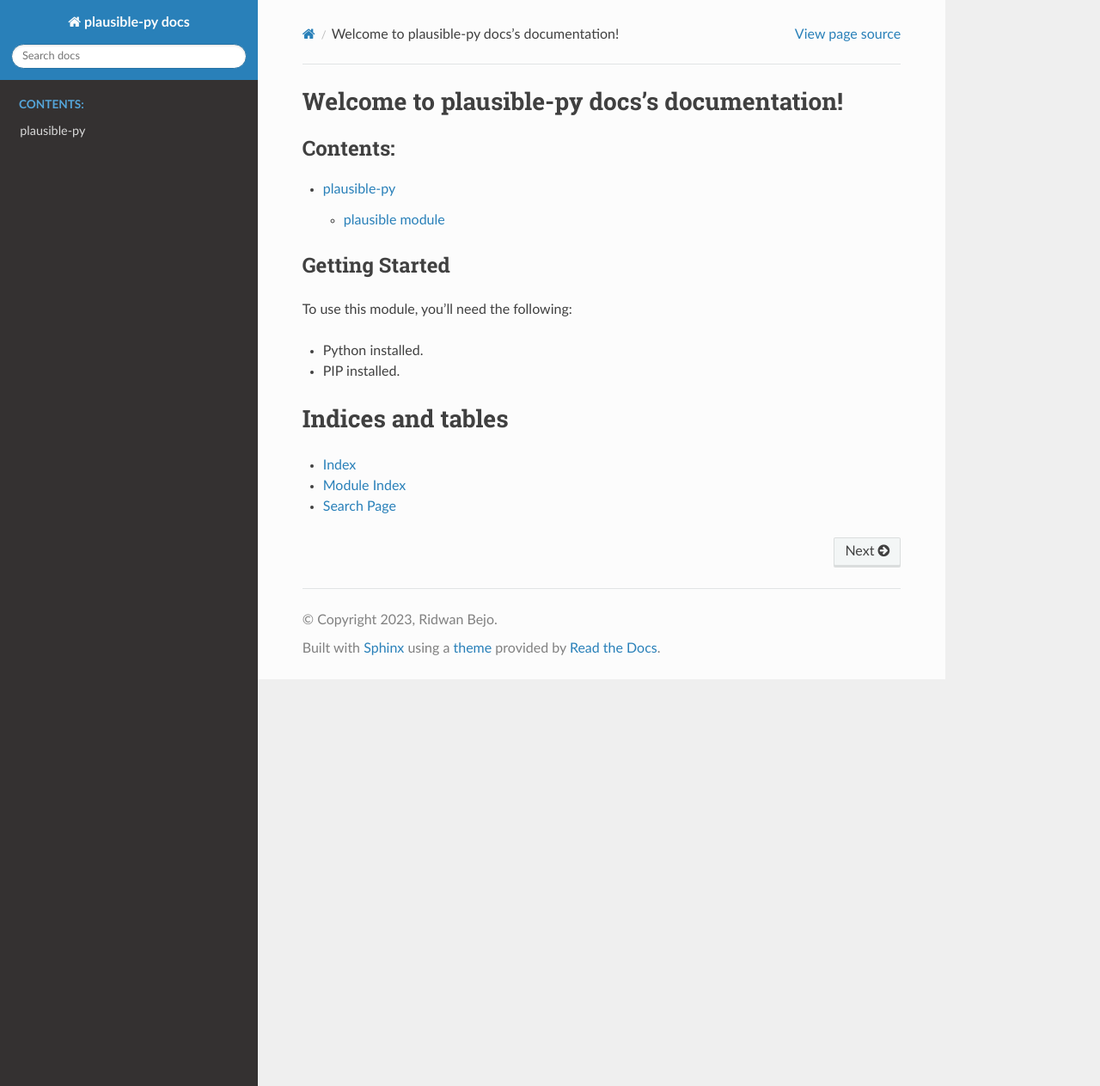
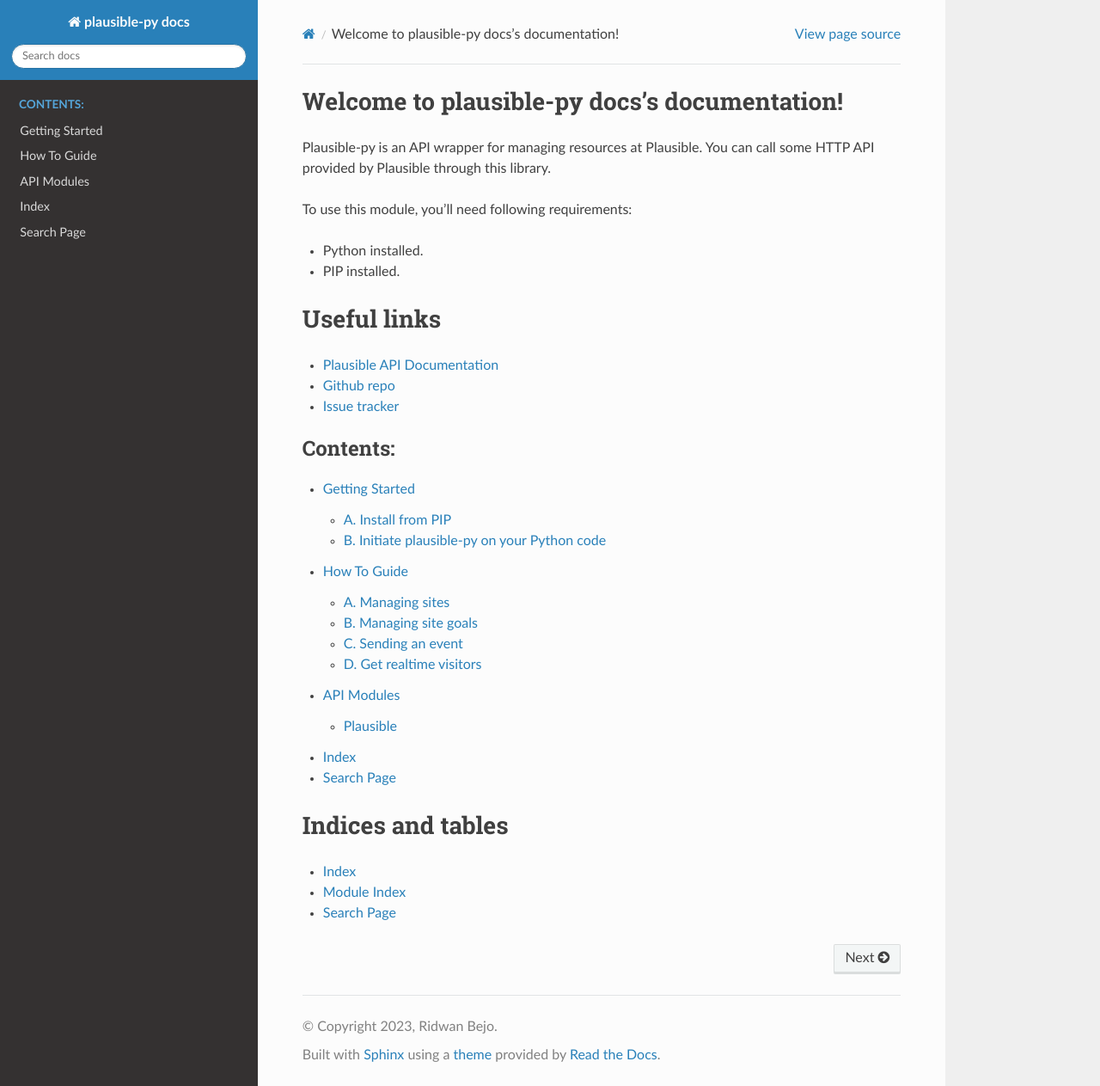
Before and after one commit to ridwanbejo/plausible-py, a Sphinx documentation site: the page built from docs/source/index.rst, in a window 1280 px wide and 1263 px high. Shown: the whole window at 86% size. Built offline with Sphinx 7.4.7 and the Read the Docs theme 2.0.0, drawn with Linux system fonts in a browser that asks for light colours.

Commit message:
issue-1 || add docs structure

```diff
--- /dev/null
+++ b/docs/source/getting-started.rst
@@ -0,0 +1,12 @@
+Getting Started
+===============
+
+A. Install from PIP
+*******************
+
+Lorem ipsum sit dolor amet
+
+B. Initiate plausible-py on your Python code
+********************************************
+
+Lorem ipsum sit dolor amet
--- /dev/null
+++ b/docs/source/how-to-guide.rst
@@ -0,0 +1,25 @@
+How To Guide
+============
+
+A. Managing sites
+*****************
+
+Lorem ipsum sit dolor amet
+
+
+B. Managing site goals
+**********************
+
+Lorem ipsum sit dolor amet
+
+
+C. Sending an event
+*******************
+
+Lorem ipsum sit dolor amet
+
+
+D. Get realtime visitors
+************************
+
+Lorem ipsum sit dolor amet
--- a/docs/source/index.rst
+++ b/docs/source/index.rst
@@ -6,20 +6,30 @@
 Welcome to plausible-py docs's documentation!
 =============================================
 
-.. toctree::
-   :maxdepth: 2
-   :caption: Contents:
+Plausible-py is an API wrapper for managing resources at Plausible. You can call some HTTP API provided by Plausible through this library.
 
-   modules
-
-Getting Started
----------------
-
-To use this module, you'll need the following:
+To use this module, you'll need following requirements:
 
 * Python installed.
 * PIP installed.
 
+Useful links
+============
+
+- `Plausible API Documentation <https://plausible.io/docs/sites-api>`_
+- `Github repo <https://github.com/ridwanbejo/plausible-py>`_
+- `Issue tracker <https://github.com/ridwanbejo/plausible-py/issues>`_
+
+
+.. toctree::
+   :maxdepth: 3
+   :caption: Contents:
+
+   getting-started
+   how-to-guide
+   modules
+   genindex
+   search
 
 Indices and tables
 ==================
--- a/docs/source/modules.rst
+++ b/docs/source/modules.rst
@@ -1,4 +1,4 @@
-plausible-py
+API Modules
 ============
 
 .. toctree::
--- a/docs/source/plausible.rst
+++ b/docs/source/plausible.rst
@@ -1,4 +1,4 @@
-plausible module
+Plausible
 ================
 
 .. automodule:: plausible
```
